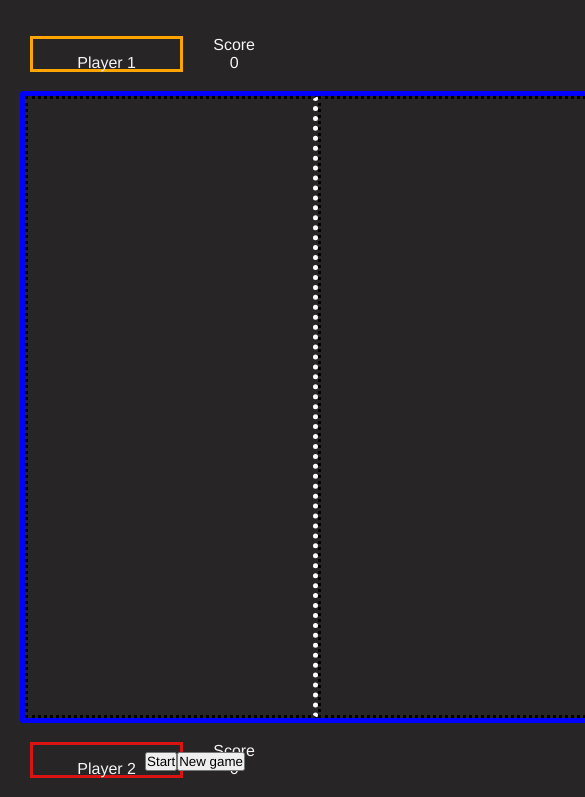
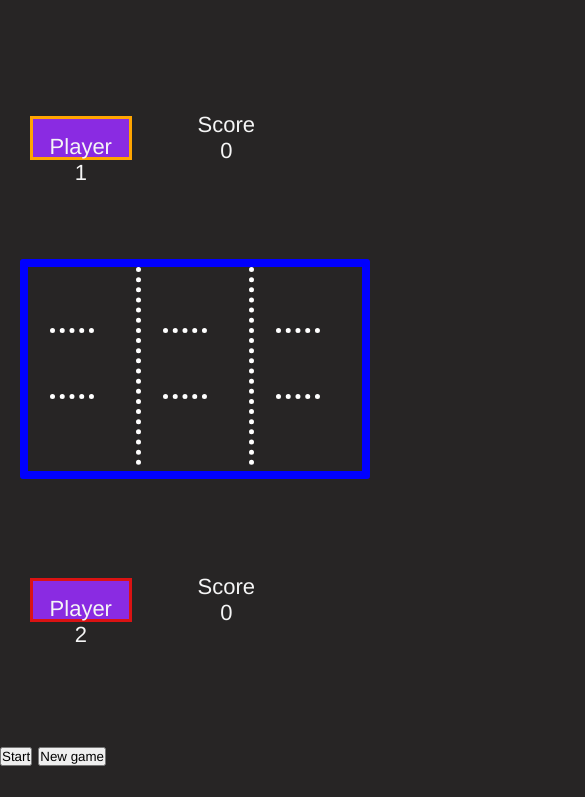
Before and after one commit to PaulaRibelles/geekshubs-fsd-tic-tac-toe-03022023, a plain HTML site: page pages/board.html in a window 390 px wide. Shown: the part 83-880 px from the top of the page, 585 px wide, since content can reach past the window. After the commit the page ends 850 px from the top, so only its background shows below. Drawn offline with Linux system fonts and the light colour scheme.

Commit message:
modificamos media.css para que el tablero sea responsive

```diff
--- a/css/media.css
+++ b/css/media.css
@@ -17,6 +17,60 @@
         align-items: center;
         justify-content: space-around;
         /* flex-direction: column; */
+        font-size: 1em;
+        text-align: center;
+        border: none;
+    }
+
+    .name_title{
+        margin-right: 3em;
+        width: 30em;
+        height: 2em;
+    }
+
+    .icons_p1{
+        display: none;
+    }
+
+    .icons_live{
+        display: none;
+    }
+
+    .tableroContainer{
+        width: 100%;
+        height: 10em;
+    }
+
+    .cellDesign{
+        width: 2em;
+        height: 2em;
+    }
+
+    .dotted_board{
+        width: 100%;
+        height: 9em;
+    }
+
+};
+
+/* @media (max-width:360px){
+
+    #title_h1{
+        font-size: 30px;
+        letter-spacing: 0px;
+    }
+
+    .main{
+        width: 100%;
+        flex-direction: column;
+    }
+
+    .player1{
+        width: 70%;
+        height: 100%;
+        display: flex;
+        align-items: center;
+        justify-content: space-around;
         font-size: 16px;
         text-align: center;
         border: none;
@@ -34,13 +88,13 @@
         display: none;
     }
 
-    /* .table{
-        width: 100%;
-        height: 500%;
-    } */
-
     .board{
         width: 100%;
         height: 500%;
     }
-}
+
+    .tableroContainer{
+        width: 100%;
+        height: 10em;
+    }
+} */
--- a/css/style.css
+++ b/css/style.css
@@ -55,7 +55,7 @@ body{
     height: 29em;
     display: grid;
     grid-template-columns: repeat(3,auto);
-    border: 5px solid blue;
+    border: 8px solid blue;
     border-radius: 3px;
     /* background-color: aliceblue; */
 }
@@ -73,67 +73,20 @@ body{
 }
 
 
-/* .board{
-    width: 50%;
-    height: 80%;
-    border: 8px solid blue;
-    border-radius: 5px;
-    padding: 10px 10px;
-    align-items: center;
-} */
-
-/* .board_in{
-    width: 100%;
-    height: 33.3%;
-    justify-content: center;
-} */
-
-
-
-/* .table{
-    width: 50%;
-    height: 80%;
-    border: 8px solid rgb(53, 34, 231);
-    border-radius: 5px;
-    padding: 10px 10px;
-} */
-
-    /* In table */
-
-/* .table_Tic_Tac{
-    width: 100%;
-    height: 100%;
-    border-collapse: collapse;
-}  */
-
-/* .table_Tic_Tac td{
-    text-align: center;
-    width: 33.3%;
-} */
-
-/* .table_Tic_Tac tr{
-    height: 33.3%;
-} */
-
 .dotted_board{
-    border-right: 5px solid white;
-    border-style: dotted;
+    border-right: 5px dotted white;
 }
 
-#c1_1 , #c1_2 , #c1_3 , #c2_1 , #c2_2 , #c2_3{
-    border-bottom: 5px solid white ;
-    border-style: dotted;
+.border_dotted{
+    border-bottom: 5px dotted white;
 }
+
 
 .button_cel{
     display: block;
     height: 90%;
     width: 90%;
     margin: auto;
-    /* background-color: aqua; */
-    /* background-color: transparent;
-    border: none;
-    cursor: pointer; */
 }
 
 /* Players */
@@ -156,6 +109,7 @@ body{
     justify-content: center;
     align-items: center;
     padding: 15px;
+    background-color: blueviolet;
 }
 
 .icons_players{
@@ -173,22 +127,25 @@ body{
 }
 
 .icons_live{
-    width: 50px;
+    width: 2em;
+    height: 3em;
     display: flex;
     flex-direction: column;
-    justify-content: space-around;
-    margin: 50px 90px;
+    justify-content: center;
+    align-items: 0, center;
+    margin: auto;
+    margin-top: 3em;
+
 }
-
 
 /* Buttons start and new game */
 
-.buttons{
+/* .buttons{
     width: 100%;
     height: 20px;
-    /* background-color: bisque; */
+    background-color: bisque;
     margin-top: 10px;
     display: flex;
     justify-content: center;
     align-items: center;
-}
+} */
--- a/css/style_index.css
+++ b/css/style_index.css
@@ -4,7 +4,12 @@
 body{
     background-color: black;
     font-family: helvetica;
-    font: white;
+    color: white;
+}
+
+.title_h1{
+    justify-content: center;
+    align-items: center;
 }
 
 .container{
@@ -14,4 +19,7 @@ body{
     display: flex;
     margin: auto;
     margin-top: 10em;
+    font: white ;
+    justify-content: center;
+
 }
--- a/pages/board.html
+++ b/pages/board.html
@@ -45,18 +45,18 @@
 
         <div class="tableroContainer">
             <div class="dotted_board">
-                <div class="cellDesign" id="0"></div>
-                <div class="cellDesign" id="1"></div>
+                <div class="cellDesign border_dotted" id="0"></div>
+                <div class="cellDesign border_dotted" id="1"></div>
                 <div class="cellDesign" id="2"></div>
             </div>
             <div class="dotted_board">
-                <div class="cellDesign" id="3"></div>
-                <div class="cellDesign" id="4"></div>
+                <div class="cellDesign border_dotted" id="3"></div>
+                <div class="cellDesign border_dotted" id="4"></div>
                 <div class="cellDesign" id="5"></div>
             </div>
-            <div class="">
-                <div class="cellDesign" id="6"></div>
-                <div class="cellDesign" id="7"></div>
+            <div>
+                <div class="cellDesign border_dotted" id="6"></div>
+                <div class="cellDesign border_dotted" id="7"></div>
                 <div class="cellDesign" id="8"></div>
             </div>
         </div>
```
Also changed, not shown: index.html (+3 -2 lines).
